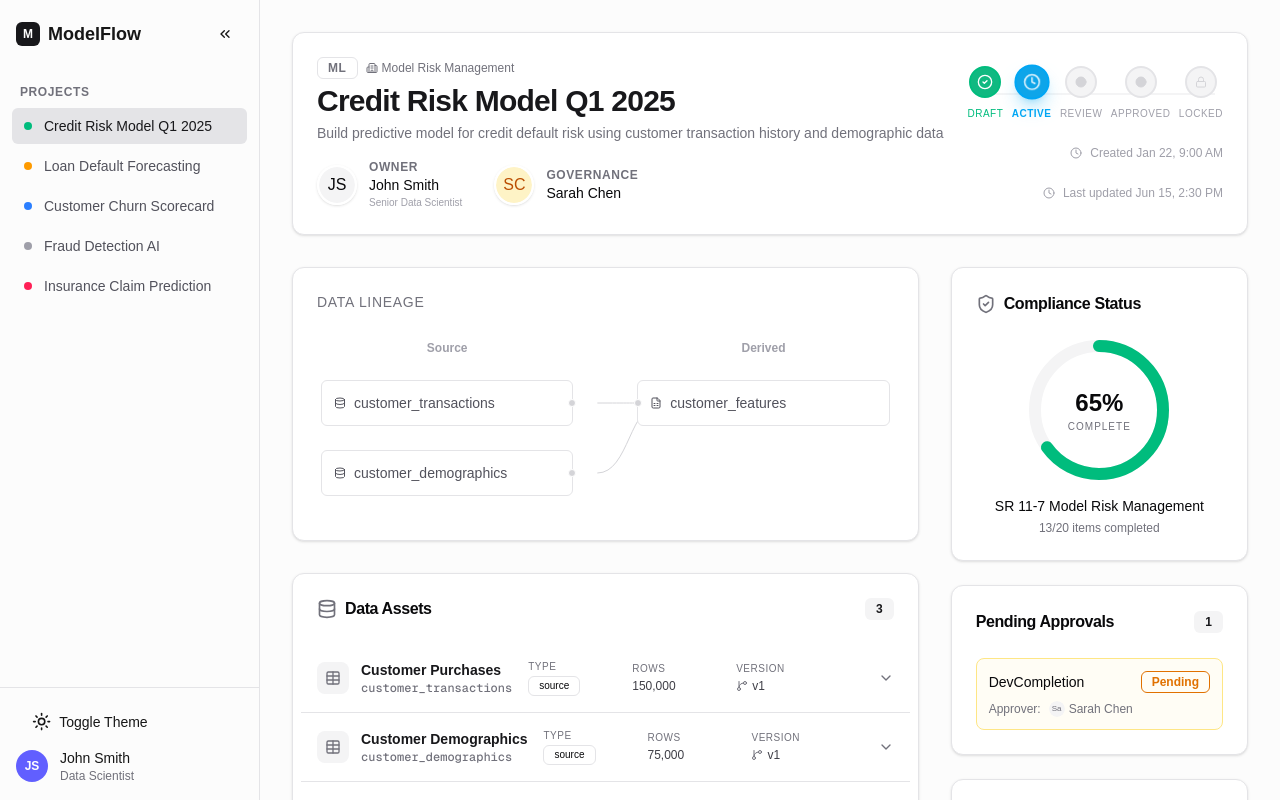
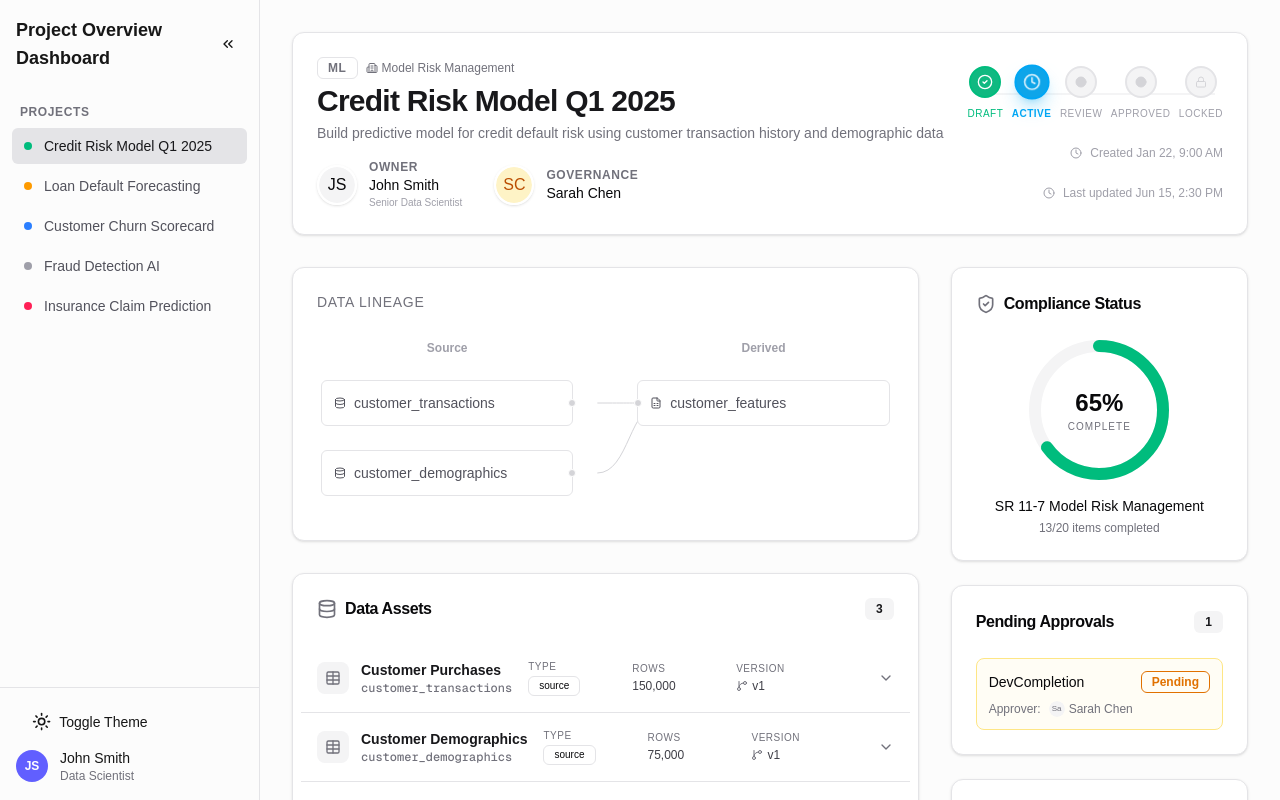
Before and after one commit to grkmpasaoglu/fe-casestudy, a Next.js app: page /project/proj-001 in a window 1280 px wide. Built offline with nearby package versions, Linux system fonts and the light colour scheme.

Commit message:
icons added for datatable

```diff
--- a/components/dashboard/data-tables-utils.tsx
+++ b/components/dashboard/data-tables-utils.tsx
@@ -1,6 +1,8 @@
 "use client"
 
 import { cn } from "@/lib/utils"
+
+import { Target, TrendingUp, Clock, Link as LinkIcon } from "lucide-react"
 
 export const roleColors: Record<string, string> = {
     "lookup": "bg-slate-100 text-slate-700 dark:bg-slate-800 dark:text-slate-300",
@@ -11,8 +13,19 @@ export const roleColors: Record<string, string> = {
 }
 
 export function RoleBadge({ role }: { role: string }) {
+    const Icon = () => {
+        switch (role) {
+            case "endog": return <Target className="size-3 mr-1" />
+            case "exog": return <TrendingUp className="size-3 mr-1" /> // "Tahmin" / Predictor
+            case "time_id": return <Clock className="size-3 mr-1" />
+            case "lookup": return <LinkIcon className="size-3 mr-1" />
+            default: return null
+        }
+    }
+
     return (
-        <span className={cn("px-2 py-0.5 rounded-full text-[10px] font-medium uppercase tracking-wider", roleColors[role] || roleColors["not_used"])}>
+        <span className={cn("inline-flex items-center px-2 py-0.5 rounded-full text-[10px] font-medium uppercase tracking-wider", roleColors[role] || roleColors["not_used"])}>
+            <Icon />
             {role}
         </span>
     )
--- a/components/layout/mobile-nav.tsx
+++ b/components/layout/mobile-nav.tsx
@@ -38,10 +38,7 @@ export function MobileNav({ projects }: MobileNavProps) {
         <div className="md:hidden border-b border-zinc-200 dark:border-zinc-800 bg-white dark:bg-zinc-950 px-4 py-3 flex items-center justify-between sticky top-0 z-50">
             {/* Logo Area */}
             <div className="flex items-center gap-2 font-bold text-lg">
-                <div className="size-6 bg-zinc-900 dark:bg-white rounded-md flex items-center justify-center">
-                    <span className="text-white dark:text-zinc-900 text-xs">M</span>
-                </div>
-                <span>ModelFlow</span>
+                <span>Project Overview Dashboard</span>
             </div>
 
             {/* Hamburger Button */}
--- a/components/layout/sidebar.tsx
+++ b/components/layout/sidebar.tsx
@@ -36,10 +36,7 @@ export function Sidebar({ projects }: SidebarProps) {
                             exit={{ opacity: 0 }}
                             className="flex items-center gap-2 font-bold text-lg"
                         >
-                            <div className="size-6 bg-zinc-900 dark:bg-white rounded-md flex items-center justify-center">
-                                <span className="text-white dark:text-zinc-900 text-xs">M</span>
-                            </div>
-                            <span>ModelFlow</span>
+                            <span>Project Overview Dashboard</span>
                         </motion.div>
                     )}
                 </AnimatePresence>
```
